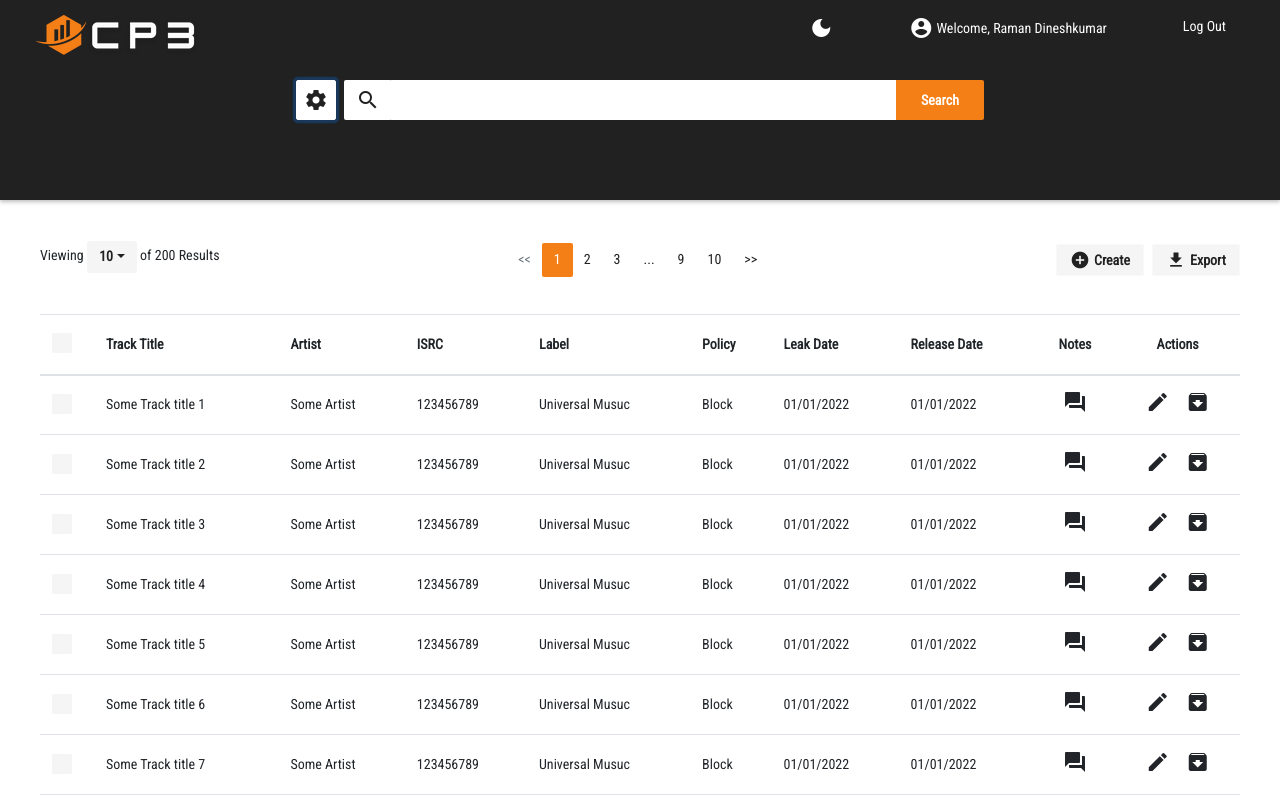
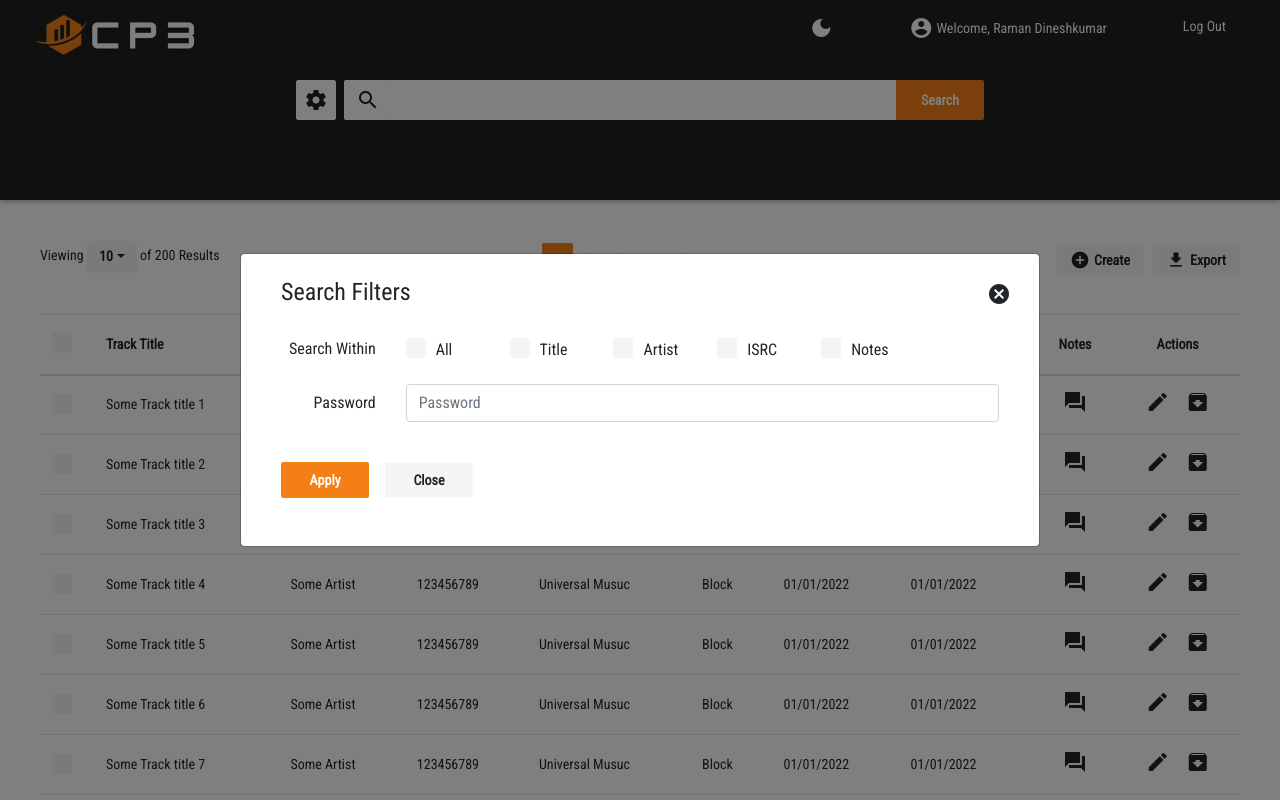
Before and after one commit to radik909/cp3-bootstrap, a React (Create React App) app: page / in a window 1280 px wide. Both pictures are taken after a click on the button "settings". Shown: the top 800 px of the page. Built offline with nearby package versions, Linux system fonts and the light colour scheme.

Commit message:
Filter modal

```diff
--- a/src/App.js
+++ b/src/App.js
@@ -11,6 +11,7 @@ import { useState } from "react";
 
 export default function App() {
   const [modalShow, setModalShow] = useState(false);
+  const [filterModalShow, setFilterModalShow] = useState(false);
 
   const handlePageChange = (e) => {
     console.log(e.selected);
@@ -41,7 +42,11 @@ export default function App() {
           </ul>
         </nav>
         <div className="search-filter">
-          <button type="button" className="btn icon-button">
+          <button
+            type="button"
+            className="btn icon-button"
+            onClick={() => setFilterModalShow(true)}
+          >
             <span className="material-icons">settings</span>
           </button>
           <div className="input-group search-bar">
@@ -242,6 +247,80 @@ export default function App() {
             </div>
           </div>
         </Modal>
+        <Modal
+          show={filterModalShow}
+          animation={false}
+          onHide={() => setFilterModalShow(false)}
+          size="lg"
+          centered
+        >
+          <div className="notes-modal">
+            <span
+              className="material-icons x-close"
+              onClick={() => setFilterModalShow(false)}
+            >
+              cancel
+            </span>
+            <h4 className="notes-header">Search Filters</h4>
+            <form autoComplete="off" noValidate>
+              <div className="form-group row">
+                <label
+                  htmlFor="inputEmail3"
+                  className="col-sm-2 col-form-label text-right"
+                >
+                  Search Within
+                </label>
+                <div className="col-sm-10">
+                  <div className="row h-100">
+                    <div className="col-md-2 d-flex align-items-center">
+                      <Checkbox label="All" />
+                    </div>
+                    <div className="col-md-2 d-flex align-items-center">
+                      <Checkbox label="Title" />
+                    </div>
+                    <div className="col-md-2 d-flex align-items-center">
+                      <Checkbox label="Artist" />
+                    </div>
+                    <div className="col-md-2 d-flex align-items-center">
+                      <Checkbox label="ISRC" />
+                    </div>
+                    <div className="col-md-2 d-flex align-items-center">
+                      <Checkbox label="Notes" />
+                    </div>
+                  </div>
+                </div>
+              </div>
+              <div className="form-group row">
+                <label
+                  htmlFor="inputPassword3"
+                  className="col-sm-2 col-form-label text-right"
+                >
+                  Password
+                </label>
+                <div className="col-sm-10">
+                  <input
+                    type="password"
+                    className="form-control"
+                    id="inputPassword3"
+                    placeholder="Password"
+                  />
+                </div>
+              </div>
+              <div className="notes-modal-footer">
+                <button type="submit" className="btn btn-main btn-36">
+                  Apply
+                </button>
+                <button
+                  type="button"
+                  onClick={() => setFilterModalShow(false)}
+                  className="ml-3 btn btn-light btn-36"
+                >
+                  Close
+                </button>
+              </div>
+            </form>
+          </div>
+        </Modal>
       </main>
     </div>
   );
--- a/src/index.css
+++ b/src/index.css
@@ -204,6 +204,7 @@ ul.pagination {
 /* END */
 .notes-modal {
   padding: 24px 40px;
+  font-size: 16px;
 }
 .x-close {
   position: absolute;
```
